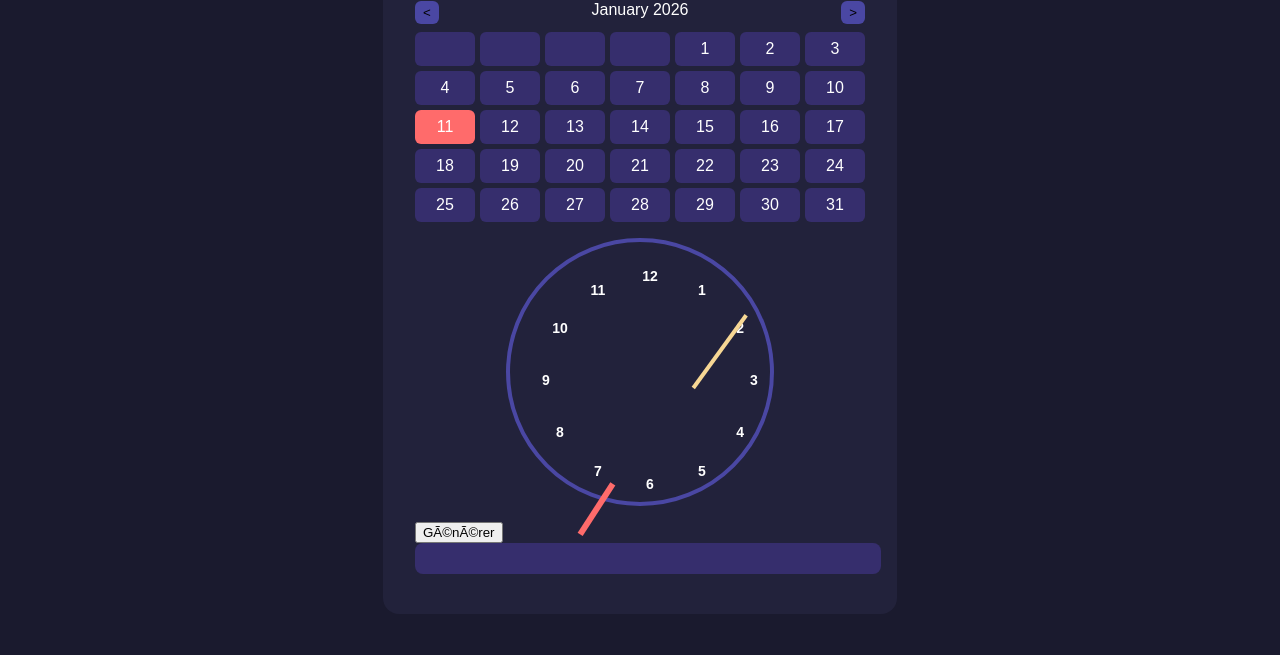
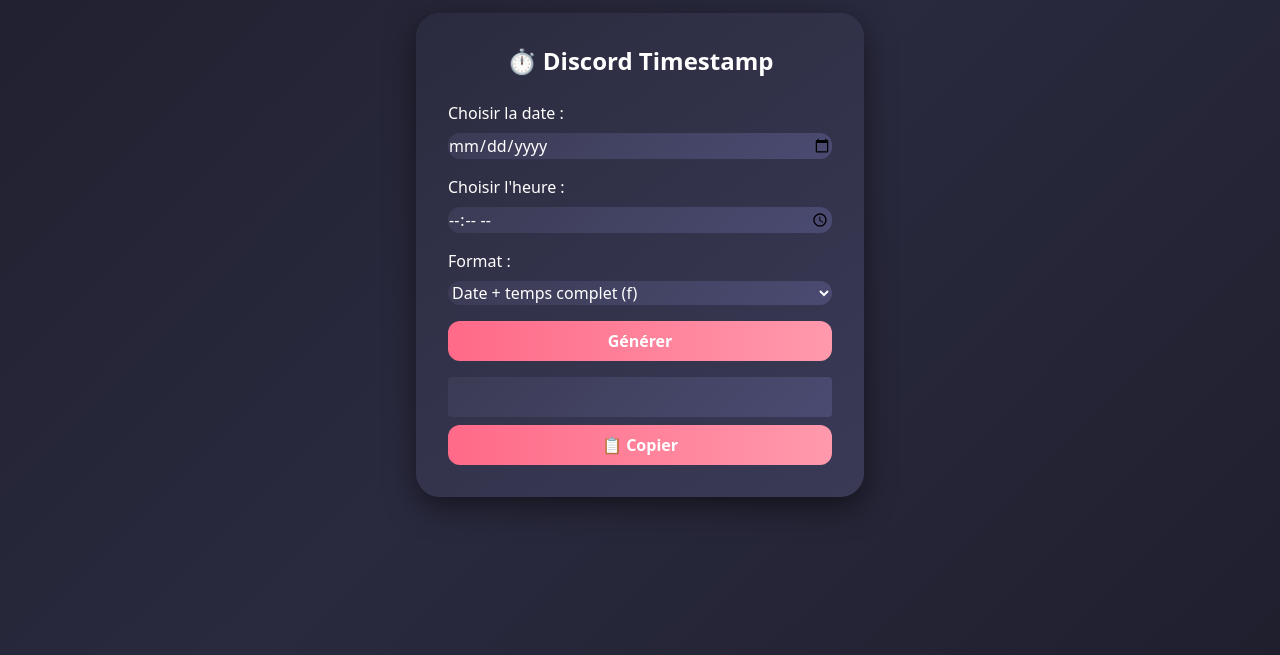
Before and after one commit to imroxxor/Timestamp-Generator-Website-HTML, a plain HTML site: page index.html in a window 1280 px wide. Shown: the part 145-800 px from the top of the page. Drawn offline with nearby package versions, Linux system fonts and the light colour scheme.

Commit message:
Update index.html

```diff
--- a/index.html
+++ b/index.html
@@ -1,209 +1,173 @@
 <!DOCTYPE html>
 <html lang="fr">
 <head>
-<meta charset="UTF‑8">
-<meta name="viewport" content="width=device‑width, initial‑scale=1.0">
-<title>Timestamp Discord Style r.3v.fi</title>
+<meta charset="UTF-8">
+<meta name="viewport" content="width=device-width, initial-scale=1.0">
+<title>Discord Timestamp Generator</title>
+<script src="https://cdn.tailwindcss.com"></script>
 <style>
+  /* Global gradient background */
   body {
-    font-family: Arial, sans-serif;
-    background: #1a1a2e;
-    color: white;
-    display: flex;
-    flex-direction: column;
-    align-items: center;
-    padding: 2rem;
+    background: linear-gradient(135deg, #1f1f2e, #2a2a3f, #1f1f2e);
   }
 
+  /* Styled container */
   .container {
-    background: #22223b;
+    background: linear-gradient(145deg, #2b2b3f, #3a3a57);
     padding: 2rem;
-    border-radius: 1rem;
-    width: 100%;
-    max-width: 450px;
+    border-radius: 1.5rem;
+    box-shadow: 0 10px 30px rgba(0,0,0,0.5);
   }
 
-  h1 { text-align: center; margin-bottom: 1rem; }
-
-  /* Calendrier */
-  .calendar {
-    display: grid;
-    grid-template-columns: repeat(7, 1fr);
-    gap: 5px;
-    margin-bottom: 1rem;
+  /* Inputs / select style */
+  input, select {
+    background: linear-gradient(135deg, #3b3b55, #4b4b72);
+    border: none;
+    outline: none;
+    color: white;
+    padding: 0.5rem;
+    border-radius: 0.75rem;
+    transition: all 0.3s ease;
+  }
+  input:focus, select:focus {
+    background: linear-gradient(135deg, #5a5ac0, #7b7bd0);
+    box-shadow: 0 0 10px rgba(123,123,208,0.7);
   }
 
-  .calendar div {
-    padding: 8px;
-    text-align: center;
-    cursor: pointer;
-    background: #362e6d;
-    border-radius: 6px;
-    transition: 0.2s;
+  /* Buttons gradient */
+  .btn-gradient {
+    background: linear-gradient(90deg, #ff6a88, #ff99ac);
+    color: white;
+    font-weight: bold;
+    padding: 0.5rem 1rem;
+    border-radius: 0.75rem;
+    transition: all 0.3s ease;
   }
-  .calendar div:hover { background: #4a47a3; }
-  .calendar .selected { background: #ff6b6b; }
-
-  .nav {
-    display: flex;
-    justify-content: space-between;
-    margin-bottom: 0.5rem;
-  }
-  .nav button {
-    background: #4a47a3;
-    border: none;
-    padding: 4px 8px;
-    border-radius: 6px;
-    cursor: pointer;
+  .btn-gradient:hover {
+    background: linear-gradient(90deg, #ff99ac, #ff6a88);
+    transform: translateY(-2px);
+    box-shadow: 0 5px 15px rgba(255,105,136,0.5);
   }
 
-  /* Horloge */
-  .clock {
-    width: 260px;
-    height: 260px;
-    border: 4px solid #4a47a3;
-    border-radius: 50%;
-    position: relative;
-    margin: auto;
-    margin-bottom: 1rem;
-  }
-  .hourHand, .minuteHand {
-    position: absolute;
-    left: 50%;
-    top: 50%;
-    background: #ff6b6b;
-    transform-origin: bottom;
-    pointer-events: none;
-  }
-  .hourHand { width: 6px; height: 60px; }
-  .minuteHand { width: 4px; height: 90px; background: #f7d794; }
-
-  .clockNumbers {
-    position: absolute;
-    width: 100%;
-    height: 100%;
-    pointer-events: none;
-  }
-  .clockNumbers div {
-    position: absolute;
-    width: 20px;
-    text-align: center;
-    font-size: 14px;
-    font-weight: bold;
+  /* Toast container */
+  #toast-container {
+    position: fixed;
+    bottom: 2rem;
+    right: 2rem;
+    display: flex;
+    flex-direction: column-reverse;
+    gap: 0.5rem;
+    z-index: 1000;
   }
 
-  /* Result */
-  #result {
+  .toast {
+    background: linear-gradient(90deg, #22c55e, #4ade80);
+    color: white;
+    padding: 1rem 1.5rem;
+    border-radius: 0.75rem;
+    font-weight: bold;
+    font-family: sans-serif;
+    box-shadow: 0 4px 12px rgba(0,0,0,0.3);
+    opacity: 0;
+    transform: translateY(20px);
+    transition: opacity 0.3s ease, transform 0.3s ease;
+    position: relative;
+    overflow: hidden;
+    min-width: 220px;
+  }
+  .toast.show {
+    opacity: 1;
+    transform: translateY(0);
+  }
+  .toast .progress {
+    position: absolute;
+    bottom: 0;
+    left: 0;
+    height: 4px;
+    background-color: white;
     width: 100%;
-    padding: 0.5rem;
-    margin-bottom: 0.5rem;
-    border-radius: 0.5rem;
-    border: none;
-    background: #362e6d;
-    color: white;
-    font-family: monospace;
-    text-align: center;
+    transform-origin: right;
+    animation: shrink 5s linear forwards;
+  }
+  @keyframes shrink {
+    from { transform: scaleX(1); }
+    to { transform: scaleX(0); }
   }
 </style>
 </head>
-<body>
+<body class="flex items-center justify-center min-h-screen text-white">
 
-<div class="container">
-  <h1>Discord Timestamp</h1>
+<div class="container w-full max-w-md">
+  <h1 class="text-2xl font-bold mb-6 text-center">⏱ Discord Timestamp</h1>
 
-  <!-- Calendrier -->
-  <div class="nav">
-    <button id="prevMonth">&lt;</button>
-    <span id="monthYear"></span>
-    <button id="nextMonth">&gt;</button>
-  </div>
-  <div class="calendar" id="calendar"></div>
+  <label class="block mb-2">Choisir la date :</label>
+  <input id="date" type="date" class="w-full mb-4"/>
 
-  <!-- Horloge -->
-  <div class="clock" id="clock">
-    <div class="clockNumbers"></div>
-    <div class="hourHand"></div>
-    <div class="minuteHand"></div>
-  </div>
+  <label class="block mb-2">Choisir l'heure :</label>
+  <input id="time" type="time" class="w-full mb-4"/>
 
-  <button onclick="generateTimestamp()">Générer</button>
-  <input id="result" readonly>
+  <label class="block mb-2">Format :</label>
+  <select id="format" class="w-full mb-4">
+    <option value="t">Court temps (t)</option>
+    <option value="T">Long temps (T)</option>
+    <option value="d">Date courte (d)</option>
+    <option value="D">Date longue (D)</option>
+    <option value="f" selected>Date + temps complet (f)</option>
+    <option value="F">Date + temps complet long (F)</option>
+    <option value="R">Relatif (R)</option>
+  </select>
+
+  <button onclick="generateTimestamp()" class="w-full btn-gradient mb-4">Générer</button>
+
+  <input id="result" type="text" readonly class="w-full p-2 rounded bg-gray-700 focus:outline-none text-center font-mono mb-2"/>
+  <button onclick="copyResult()" class="w-full btn-gradient">📋 Copier</button>
 </div>
 
+<div id="toast-container"></div>
+
 <script>
-let selectedDate = new Date();
-let selectedHour = selectedDate.getHours();
-let selectedMinute = selectedDate.getMinutes();
+  function generateTimestamp() {
+    const date = document.getElementById('date').value;
+    const time = document.getElementById('time').value;
+    const format = document.getElementById('format').value;
 
-// Render calendar
-function renderCalendar() {
-  const cal = document.getElementById('calendar');
-  cal.innerHTML='';
-  const year = selectedDate.getFullYear();
-  const month = selectedDate.getMonth();
-  const firstDay = new Date(year, month, 1).getDay();
-  const daysInMonth = new Date(year, month+1, 0).getDate();
+    if (!date || !time) {
+      showToast("Veuillez choisir la date et l'heure !");
+      return;
+    }
 
-  document.getElementById('monthYear').textContent =
-    selectedDate.toLocaleString('default',{ month:'long', year:'numeric' });
+    const datetimeStr = `${date}T${time}:00`;
+    const unixTimestamp = Math.floor(new Date(datetimeStr).getTime() / 1000);
+    const discordTimestamp = `<t:${unixTimestamp}:${format}>`;
+    document.getElementById('result').value = discordTimestamp;
 
-  for(let i=0;i<firstDay;i++) cal.innerHTML += '<div></div>';
-  for(let d=1; d<=daysInMonth; d++){
-    const cell = document.createElement('div');
-    cell.textContent = d;
-    if(d === selectedDate.getDate()) cell.classList.add('selected');
-    cell.onclick = ()=>{ selectedDate.setDate(d); renderCalendar(); };
-    cal.appendChild(cell);
+    showToast("Timestamp généré !");
   }
-}
 
-document.getElementById('prevMonth').onclick = ()=>{ selectedDate.setMonth(selectedDate.getMonth()-1); renderCalendar(); };
-document.getElementById('nextMonth').onclick = ()=>{ selectedDate.setMonth(selectedDate.getMonth()+1); renderCalendar(); };
-renderCalendar();
+  function copyResult() {
+    const result = document.getElementById('result');
+    result.select();
+    navigator.clipboard.writeText(result.value);
+    showToast("Timestamp copié !");
+  }
 
-// Clock visuals
-const clock = document.getElementById('clock');
-const hourHand = document.querySelector('.hourHand');
-const minuteHand = document.querySelector('.minuteHand');
-const clockNumbers = document.querySelector('.clockNumbers');
+  function showToast(message) {
+    const container = document.getElementById('toast-container');
+    const toast = document.createElement('div');
+    toast.className = 'toast show';
+    toast.textContent = message;
 
-// place numbers
-for(let i=1; i<=12; i++){
-  const num = document.createElement('div');
-  const angle = (i/12)*360;
-  const rad = Math.PI * angle/180;
-  num.style.top = `${50 - Math.cos(rad)*40}%`;
-  num.style.left= `${50 + Math.sin(rad)*40}%`;
-  num.textContent = i;
-  clockNumbers.appendChild(num);
-}
+    const progress = document.createElement('div');
+    progress.className = 'progress';
+    toast.appendChild(progress);
 
-function updateHands() {
-  hourHand.style.transform = `rotate(${selectedHour*30 + selectedMinute*0.5}deg) translate(-50%,-100%)`;
-  minuteHand.style.transform = `rotate(${selectedMinute*6}deg) translate(-50%,-100%)`;
-}
-updateHands();
+    container.appendChild(toast);
 
-// Click on clock to set time
-clock.onclick = (e) => {
-  const rect = clock.getBoundingClientRect();
-  const x = e.clientX - (rect.left + rect.width/2);
-  const y = e.clientY - (rect.top + rect.height/2);
-  const angle = Math.atan2(y, x) * (180 / Math.PI) + 90;
-  const normalized = (angle<0 ? angle+360 : angle);
-  selectedHour = Math.floor(normalized / 30);
-  selectedMinute = Math.floor((normalized % 30)*2);
-  updateHands();
-};
-
-// Generate timestamp
-function generateTimestamp() {
-  selectedDate.setHours(selectedHour);
-  selectedDate.setMinutes(selectedMinute);
-  const unix = Math.floor(selectedDate.getTime()/1000);
-  document.getElementById('result').value = `<t:${unix}:f>`;
-}
-
+    setTimeout(() => {
+      toast.classList.remove('show');
+      setTimeout(() => toast.remove(), 300);
+    }, 5000);
+  }
 </script>
 
 </body>
```
